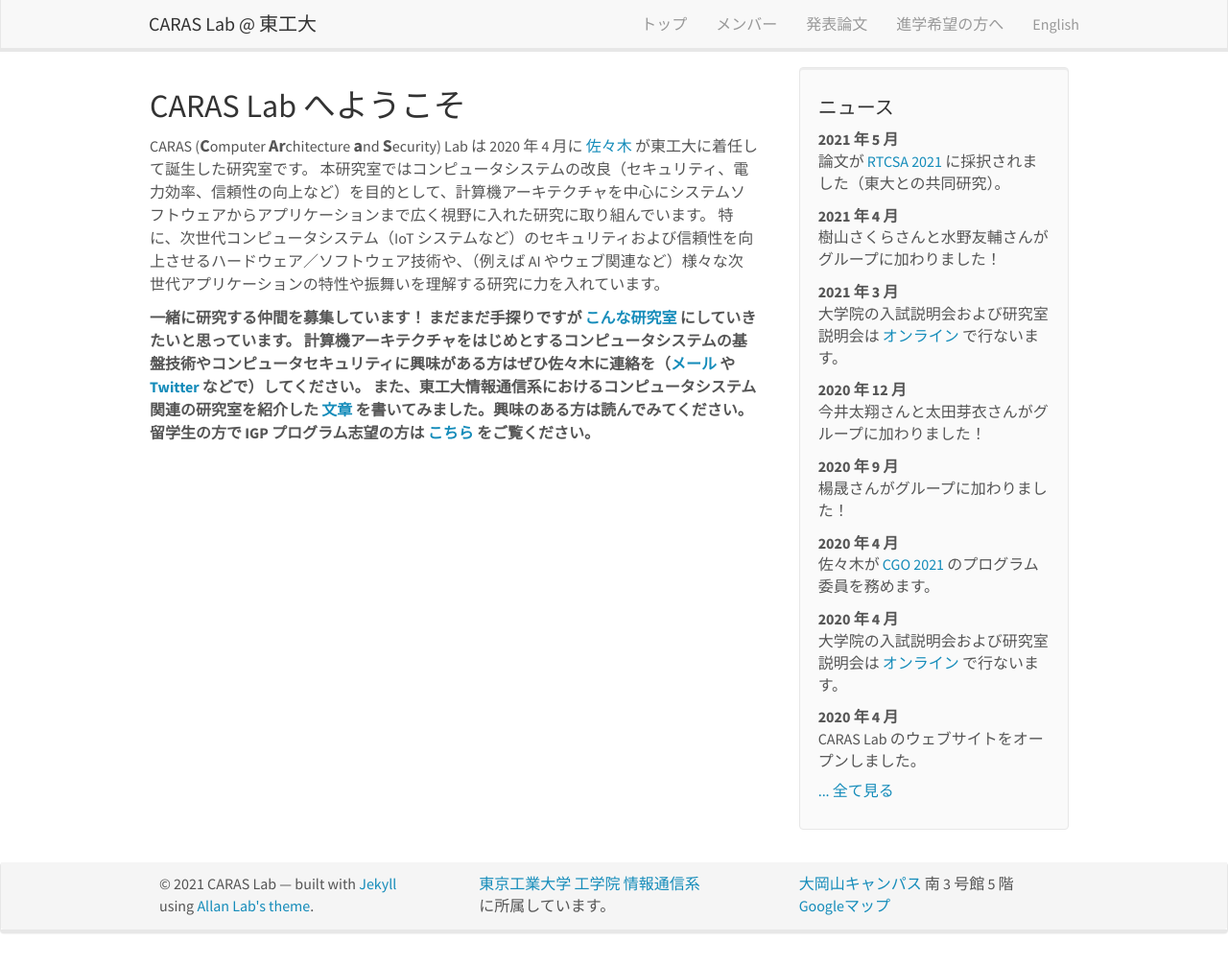
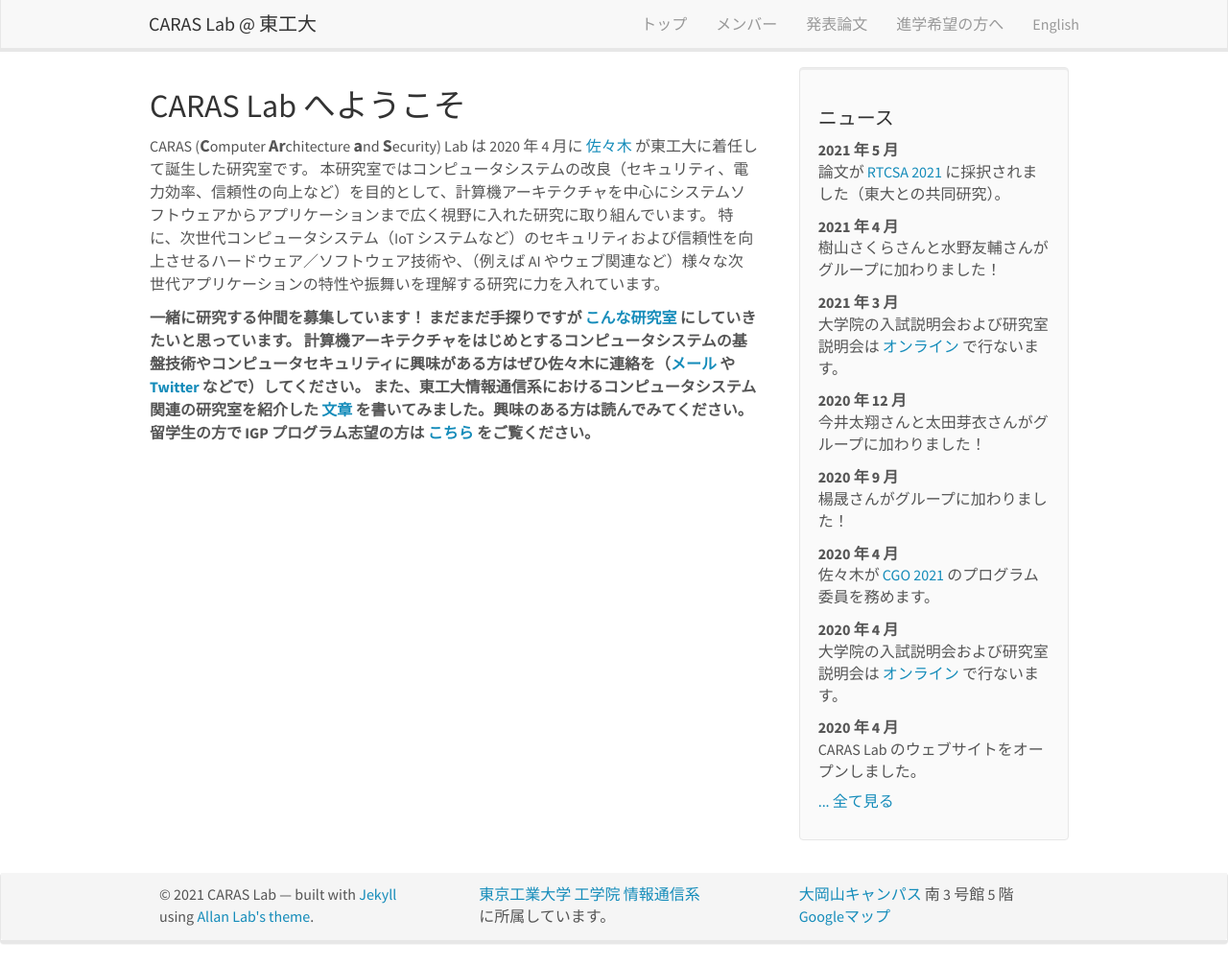
Before and after one commit to titech-caras/titech-caras.github.io, a Jekyll site: the page built from _pages/home.md, in a window 1280 px wide and 1006 px high. Shown: the whole window at 96% size. Built offline with Jekyll 4.4.1, drawn with Linux system fonts in a browser that asks for light colours; nearby versions of some CDN libraries.

Commit message:
Update style

```diff
--- a/_sass/bootstrap/_type.scss
+++ b/_sass/bootstrap/_type.scss
@@ -32,7 +32,10 @@ h3, .h3 {
     font-size: 65%;
   }
 }
-h4, .h4,
+h4, .h4 {
+  margin-top: $line-height-computed;
+  margin-bottom: ($line-height-computed / 2);
+}
 h5, .h5,
 h6, .h6 {
   margin-top: ($line-height-computed / 2);
```
